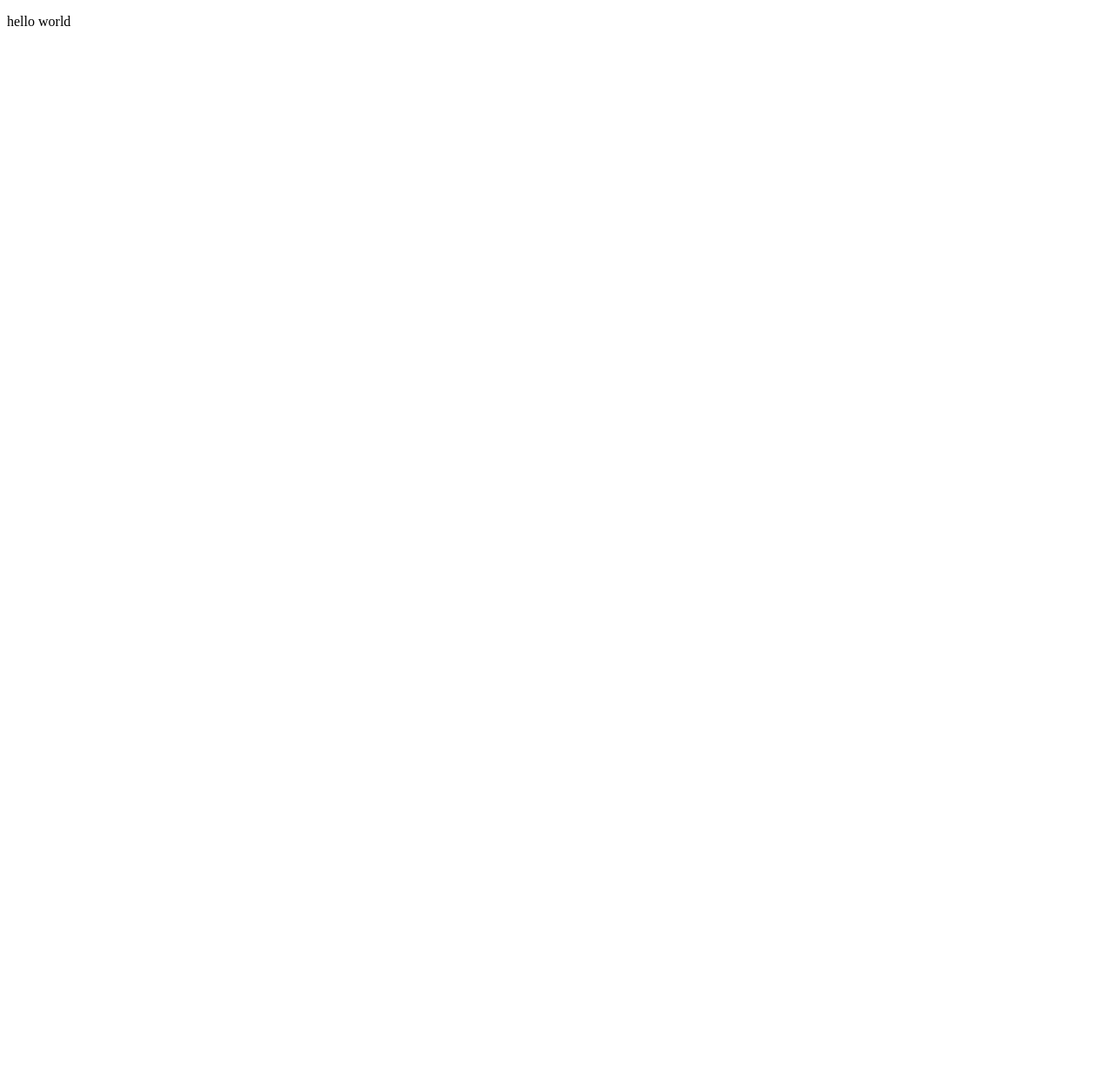
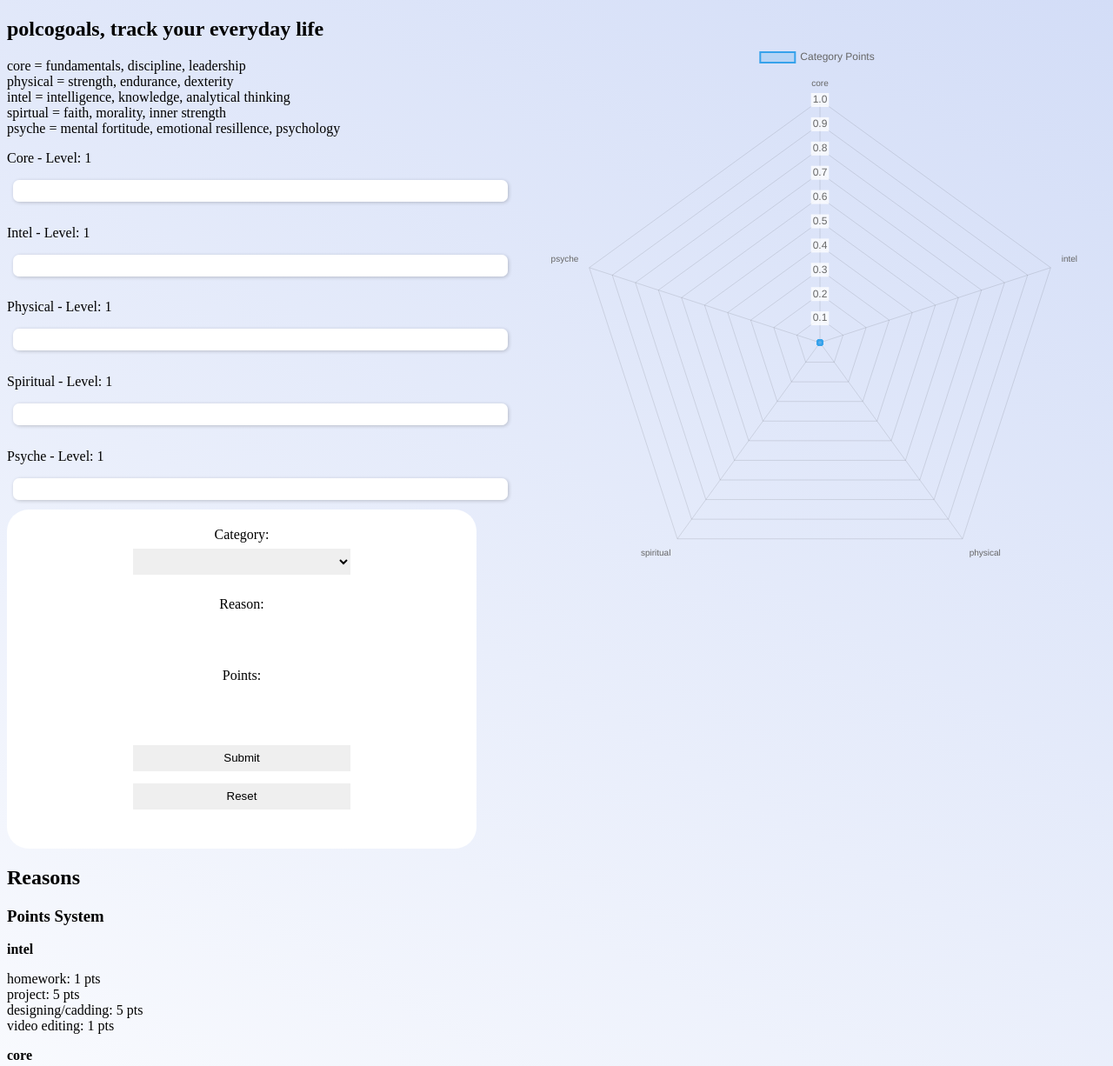
Before and after one commit to ireesespieces/personalgoals, a plain HTML site: page index.html in a window 1280 px wide. Shown: the top 1226 px of the page at 87% size. Before the commit the page ends 800 px from the top, so only its background shows below. Drawn offline with nearby package versions, Linux system fonts and the light colour scheme.

Commit message:
modified:   index.html     modified:   script.js 	modified:   style.css

```diff
--- a/index.html
+++ b/index.html
@@ -5,13 +5,77 @@
         <meta charset="UTF-8">
         <meta name="viewport" content="width=device-width, initial-scale=1">
         <link rel="stylesheet" href="style.css" />
-          <script src="script.js" defer></script>
+        <script src="https://cdn.jsdelivr.net/npm/chart.js"></script>
+        <script src="script.js" defer></script>
         <link rel="preconnect" href="https://fonts.googleapis.com">
         <link rel="preconnect" href="https://fonts.gstatic.com" crossorigin>
         <link href="https://fonts.googleapis.com/css2?family=Noto+Sans:ital,wght@0,100..900;1,100..900&display=swap" rel="stylesheet">
     </head>
     <body>
-      <p> hello world</p>
-      <!--inputs, radar chart-->
+      <h2>polcogoals, track your everyday life</h2>
+      <p>core = fundamentals, discipline, leadership
+        <br> physical = strength, endurance, dexterity
+        <br> intel = intelligence, knowledge, analytical thinking
+        <br> spirtual = faith, morality, inner strength
+        <br> psyche = mental fortitude, emotional resillence, psychology
+      </p>
+      <div id="levelsContainer">
+        <div class="category-progress">
+            <p>Core - Level: <span id="core-level">1</span></p>
+            <progress id="core-progress" value="0" max="100"></progress>
+        </div>
+        <div class="category-progress">
+            <p>Intel - Level: <span id="intel-level">1</span></p>
+            <progress id="intel-progress" value="0" max="100"></progress>
+        </div>
+        <div class="category-progress">
+            <p>Physical - Level: <span id="physical-level">1</span></p>
+            <progress id="physical-progress" value="0" max="100"></progress>
+        </div>
+        <div class="category-progress">
+            <p>Spiritual - Level: <span id="spiritual-level">1</span></p>
+            <progress id="spiritual-progress" value="0" max="100"></progress>
+        </div>
+        <div class="category-progress">
+            <p>Psyche - Level: <span id="psyche-level">1</span></p>
+            <progress id="psyche-progress" value="0" max="100"></progress>
+        </div>
+    </div>
+      <!--progress bar for each point added and then to 100 points, modulo 100, add 1 level-->
+      <div id="forms">
+        <form id="dataForm">
+          <label for="category">Category:</label><br>
+          <select name="category" id="category">
+            <option value="n/a"> </option>
+            <option value="core">core</option>
+            <option value="intel">intel</option>
+            <option value="physical">physical</option>
+            <option value="spiritual">spiritual</option>
+            <option value="psyche">psyche</option>
+          </select> <br><br>
+          <label for="reason">Reason:</label><br>
+          <input type="text" id="reason" name="reason"><br><br>
+          <label for="points">Points:</label><br>
+          <input type="number" id="points" name="points"><br><br>
+          <input type="submit" value="Submit">
+          <input type="button" value="Reset" id="resetButton">
+        </form>
+      </div>
+      <h2>Reasons</h2>
+      <ul id="reasonsList" height="100" width="100"></ul>
+      <div id="chartContainer">
+        <canvas id="radarChart"></canvas>
+      </div>
+      <h3>Points System</h3>
+      <p class="ptsh">intel</p>
+      <p>homework: 1 pts <br> project: 5 pts <br> designing/cadding: 5 pts <br> video editing: 1 pts </p>
+      <p class="ptsh">core</p>
+      <p>studying: 5 pts<br> learning: 5 pts <br> public speaking: 5 pts</p>
+      <p class="ptsh">physical</p>
+      <p>swimming: 3 pts <br> gym: 3 pts <br> walk: 1 pt</p>
+      <p class="ptsh">spiritual</p>
+      <p>going to chruch: 1 pt <br> reading the bible: 3 pts <br> hanging out with friends and family: 3 pts</p>
+      <p class="ptsh">psyche</p>
+      <p>jounral: 3 pts</p>
     </body>
 </html>
--- a/script.js
+++ b/script.js
@@ -0,0 +1,95 @@
+document.addEventListener("DOMContentLoaded", function () {
+    const categories = ["core", "intel", "physical", "spiritual", "psyche"];
+
+    let dataPoints = {
+        "core": 0, "intel": 0, "physical": 0, "spiritual": 0, "psyche": 0
+    };
+
+    let levels = {
+        "core": 1, "intel": 1, "physical": 1, "spiritual": 1, "psyche": 1
+    };
+
+    let reasons = [];
+
+    const ctx = document.getElementById('radarChart').getContext('2d');
+    let radarChart = new Chart(ctx, {
+        type: 'radar',
+        data: {
+            labels: categories,
+            datasets: [{
+                label: 'Category Points',
+                data: categories.map(cat => dataPoints[cat]),
+                backgroundColor: 'rgba(54, 162, 235, 0.2)',
+                borderColor: 'rgba(54, 162, 235, 1)',
+                borderWidth: 2
+            }]
+        },
+        options: {
+            scales: {
+                r: { beginAtZero: true }
+            }
+        }
+    });
+
+    function updateRadarChart() {
+        radarChart.data.datasets[0].data = categories.map(cat => dataPoints[cat]);
+        radarChart.update();
+    }
+
+    function updateReasonsList() {
+        let list = document.getElementById('reasonsList');
+        list.innerHTML = "";
+        reasons.forEach(reason => {
+            let li = document.createElement('li');
+            li.textContent = reason;
+            list.appendChild(li);
+        });
+    }
+
+    function updateProgress(category) {
+        let progressBar = document.getElementById(`${category}-progress`);
+        let levelDisplay = document.getElementById(`${category}-level`);
+
+        progressBar.value = dataPoints[category];
+
+        if (dataPoints[category] >= 100) {
+            levels[category]++;
+            dataPoints[category] = 0; // Reset progress for that category
+            levelDisplay.textContent = levels[category];
+            progressBar.value = dataPoints[category];
+        }
+    }
+
+    document.getElementById('dataForm').addEventListener('submit', function(event) {
+        event.preventDefault();
+
+        let category = document.getElementById('category').value;
+        let reason = document.getElementById('reason').value;
+        let points = parseInt(document.getElementById('points').value) || 0;
+
+        if (category !== "n/a") {
+            dataPoints[category] += points;
+            reasons.push(`${category}: ${reason}`);
+            updateReasonsList();
+            updateRadarChart();
+            updateProgress(category);
+        }
+
+        this.reset();
+    });
+
+    document.getElementById('resetButton').addEventListener('click', function() {
+        categories.forEach(cat => {
+            dataPoints[cat] = 0;
+            levels[cat] = 1;  // Reset levels
+            document.getElementById(`${cat}-progress`).value = 0;
+            document.getElementById(`${cat}-level`).textContent = 1; // Update UI
+        });
+
+        reasons = [];
+        updateReasonsList();
+        updateRadarChart();
+    });
+
+    console.log("Chart initialized successfully!");
+});
--- a/style.css
+++ b/style.css
@@ -0,0 +1,61 @@
+body {
+    background-image:linear-gradient(30deg,white,rgb(211, 221, 247));
+}
+.ptsh{
+    font-weight: 600;
+}
+input {
+    width: 50%;
+    border-radius: 0;
+    border: none;
+    margin: 7px;
+    height: 30px;
+}
+select {
+    width: 50%;
+    border-radius: 0;
+    border: none;
+    margin: 7px;
+    height: 30px;
+    text-align: center;
+}
+#forms {
+    height: 350px;
+    width: 500px;
+    padding: 20px;
+    border-color: black;
+    border-radius: 25px;
+    text-align: center;
+    background-color: white;
+    border: 5px;
+    border-color: black;
+
+}
+#radarChart{
+    width: 100% !important;
+    height: 100% !important;
+}
+#chartContainer {
+    width: 50%;
+    height: auto;
+    position: absolute;
+    right: 20px;
+    top: 50px;
+}
+progress {
+    border-radius: 7px;
+    width: 45%;
+    height: 25px;
+    margin-left: -11.5%;
+    box-shadow: 1px 1px 4px rgba( 0, 0, 0, 0.2 );
+    margin-left: 7px;
+    margin-bottom: 10px;
+  }
+  progress::-webkit-progress-bar {
+    background-color: white;
+    border-radius: 7px;
+  }
+  progress::-webkit-progress-value {
+    background-color: rgb(255, 250, 226);
+    border-radius: 7px;
+  }
```
